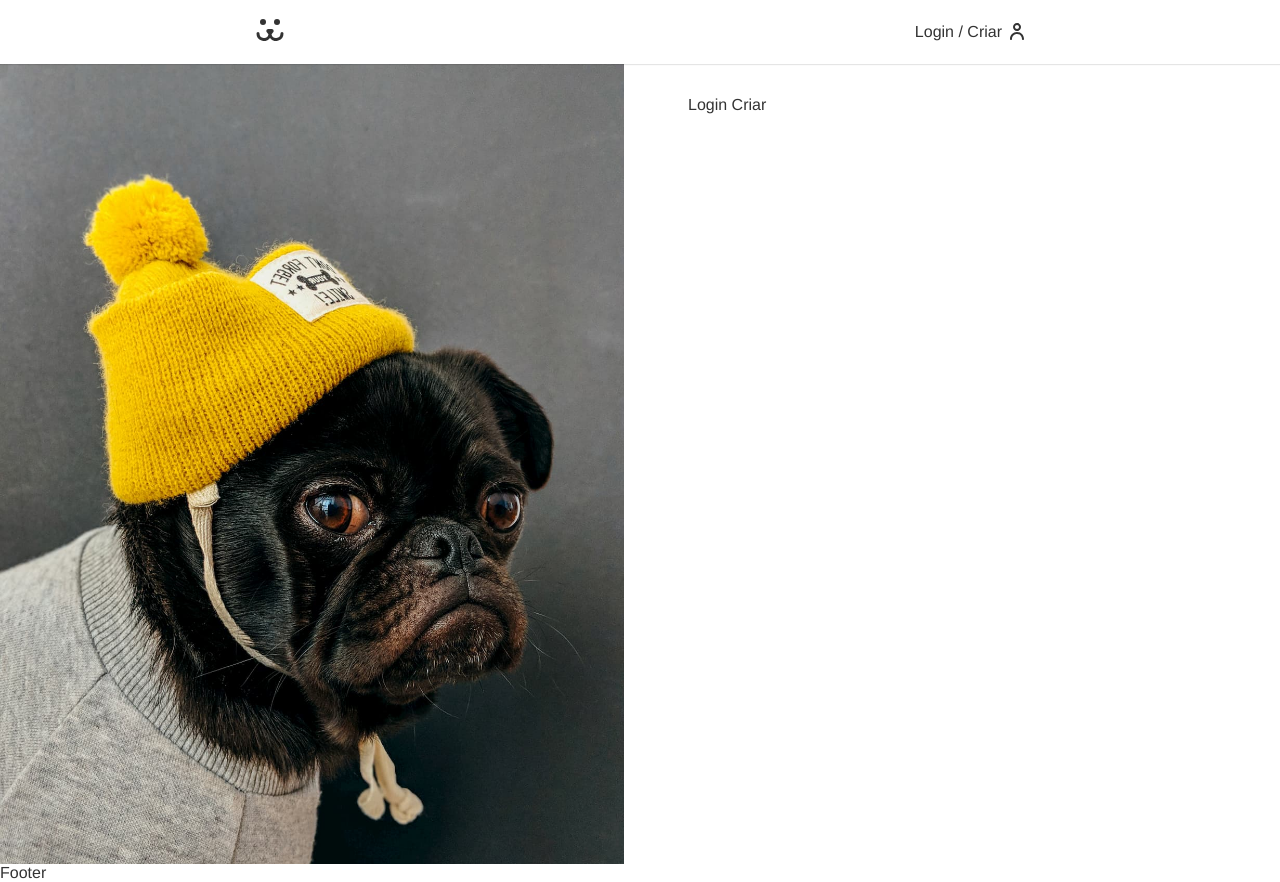
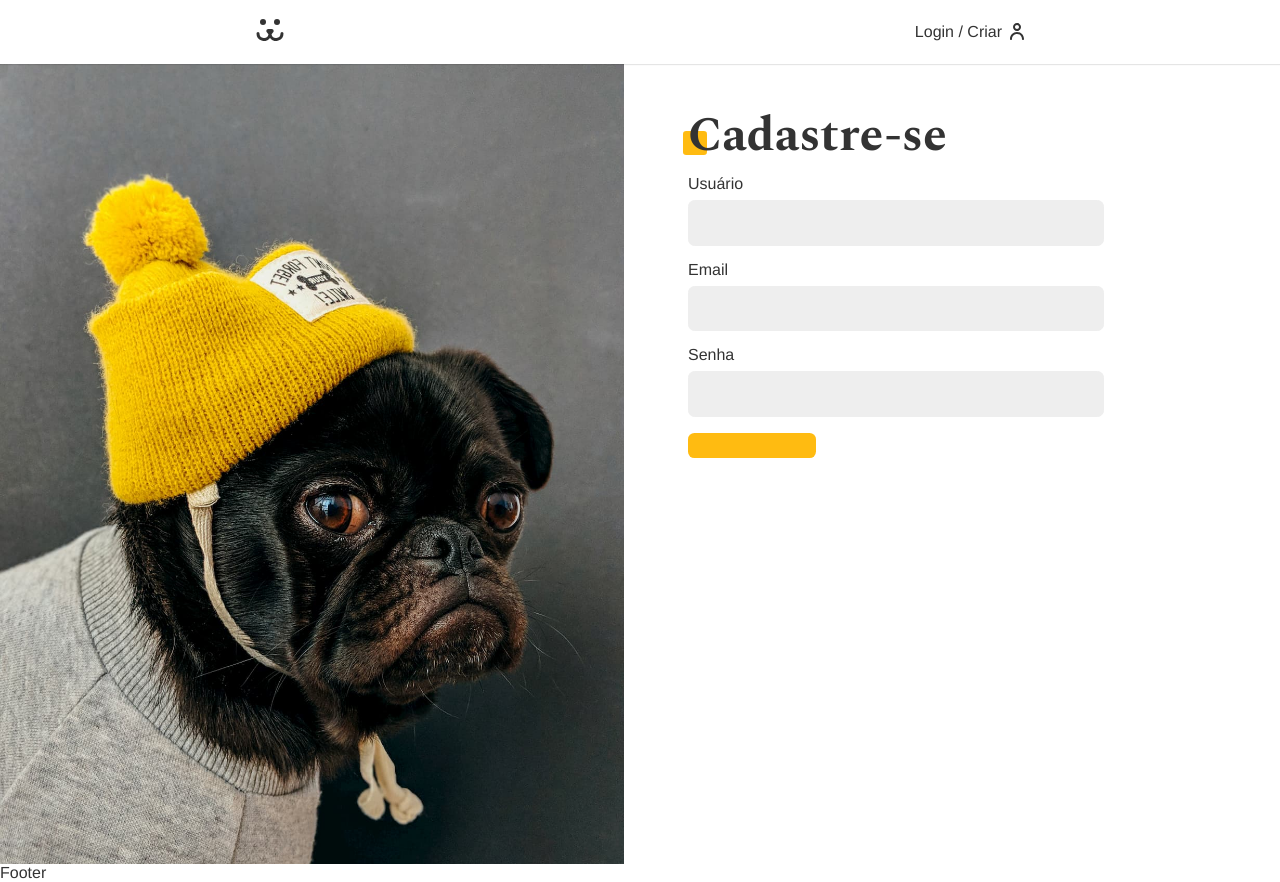
Before and after one commit to JosueFernandes7/OneBitCode, a React (Create React App) app in the folder ReactJs/06. ProjectDogs/dogs-app/: page /login/criar in a window 1280 px wide. Built offline with nearby package versions, Linux system fonts and the light colour scheme.

Commit message:
criando aba de cadastro

```diff
--- a/ReactJs/06. ProjectDogs/dogs-app/src/App.css
+++ b/ReactJs/06. ProjectDogs/dogs-app/src/App.css
@@ -71,13 +71,13 @@
     border-radius: .2rem;
     z-index: -1;
 }
-.animeleft {
+.animeLeft {
     opacity: 0;
-    transform: translateX(-20px);
-    animation: animeleft 0.3s forwards;
+    transform: translateX(-40px);
+    animation: animeLeft 0.4s forwards;
 }
 
-@keyframes animeleft {
+@keyframes animeLeft {
     to {
         opacity: initial;
         transform: initial;
--- a/ReactJs/06. ProjectDogs/dogs-app/src/Components/Helper/Error.js
+++ b/ReactJs/06. ProjectDogs/dogs-app/src/Components/Helper/Error.js
@@ -1,7 +1,6 @@
 import React from "react";
 
 function Error({erro}) {
-    console.log(erro);
     if(!erro) return null;
     return <p style = {{color: '#f31', margin: '1rem 0'}}>{erro}</p>;
 }
--- a/ReactJs/06. ProjectDogs/dogs-app/src/Components/Login/LoginCreate.js
+++ b/ReactJs/06. ProjectDogs/dogs-app/src/Components/Login/LoginCreate.js
@@ -1,7 +1,47 @@
-import React from 'react';
+import React from "react";
+import Input from "../Forms/Input";
+import Button from "../Forms/Button";
+import useForm from "../../Hooks/useForm";
+import { USER_POST } from "../../api";
+import { UserContext } from '../../UserContext';
 
 const LoginCreate = () => {
-  return <div>Login Criar</div>;
+    const username = useForm();
+    const email = useForm("email");
+    const password = useForm("password");
+    const {userLogin} = React.useContext(UserContext)
+    async function handleSubmit(event) {
+        event.preventDefault();
+        const { url, options } = USER_POST({
+            username: username.value,
+            email: email.value,
+            password: password.value,
+        });
+
+        const response = await fetch(url, options);
+        if(response.ok) userLogin(username.value,password.value);
+    }
+    return (
+        <section className="animeLeft">
+            <h1 className="title">Cadastre-se</h1>
+            <form onSubmit={handleSubmit}>
+                <Input
+                    label="Usuário"
+                    type="text"
+                    name="username"
+                    {...username}
+                />
+                <Input label="Email" type="email" name="email" {...email} />
+                <Input
+                    label="Senha"
+                    type="password"
+                    name="password"
+                    {...password}
+                />
+                <Button />
+            </form>
+        </section>
+    );
 };
 
 export default LoginCreate;
--- a/ReactJs/06. ProjectDogs/dogs-app/src/Components/Login/LoginForm.js
+++ b/ReactJs/06. ProjectDogs/dogs-app/src/Components/Login/LoginForm.js
@@ -21,7 +21,7 @@
     }
 
     return (
-        <section className="animeleft">
+        <section className="animeLeft">
             <h1 className="title">Login</h1>
             <form className={styles.form} onSubmit={handleSubmit}>
                 <Input
--- a/ReactJs/06. ProjectDogs/dogs-app/src/Hooks/useForm.js
+++ b/ReactJs/06. ProjectDogs/dogs-app/src/Hooks/useForm.js
@@ -5,6 +5,10 @@
     regex: /^(([^<>()[\]\\.,;:\s@"]+(\.[^<>()[\]\\.,;:\s@"]+)*)|(".+"))@((\[[0-9]{1,3}\.[0-9]{1,3}\.[0-9]{1,3}\.[0-9]{1,3}\])|(([a-zA-Z\-0-9]+\.)+[a-zA-Z]{2,}))$/,
     message: 'Preencha um email válido',
   },
+  password: {
+    regex: /^(?=.*\d)(?=.*[a-z])(?=.*[A-Z])[0-9a-zA-Z]{8,}$/,
+    message: 'A senha precisa ter 1 caracter maiúsculo, 1 minúsculo e 1 dígito, Com no mínimo 8 caracteres.'
+  }
 };
 
 const useForm = (type) => {
--- a/ReactJs/06. ProjectDogs/dogs-app/src/api.js
+++ b/ReactJs/06. ProjectDogs/dogs-app/src/api.js
@@ -1,5 +1,6 @@
 export const API_URL = 'https://dogsapi.origamid.dev/json';
 
+// verifica  se o token pode ser gerado
 export function TOKEN_POST(body) {
   return {
     url: API_URL + '/jwt-auth/v1/token',
@@ -12,7 +13,7 @@
     },
   };
 }
-
+//  valida o token já existente
 export function TOKEN_VALIDATE_POST(token) {
   return {
     url: API_URL + '/jwt-auth/v1/token/validate',
@@ -24,7 +25,7 @@
     },
   };
 }
-
+// Verificar usuário
 export function USER_GET(token) {
   return {
     url: API_URL + '/api/user',
@@ -36,3 +37,17 @@
     },
   };
 }
+// Criar usuário
+// Passar usuario, email, senha
+export function USER_POST(body) {
+  return {
+    url: API_URL + '/api/user',
+    options: {
+        method: 'POST',
+        headers: {
+          'Content-Type': 'application/json',
+        },
+        body: JSON.stringify(body),
+      },
+  };
+}
```
Also changed, not shown: ReactJs/06. ProjectDogs/dogs-app/src/Components/Login/LoginCreate.module.css (added).
